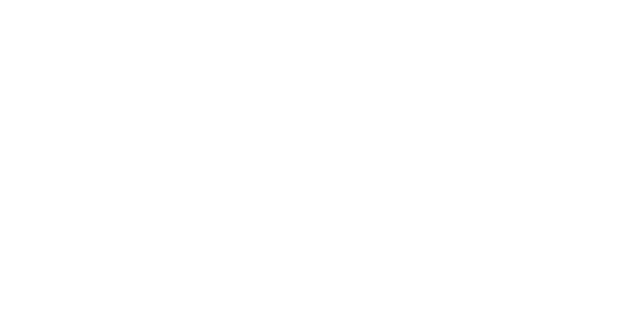
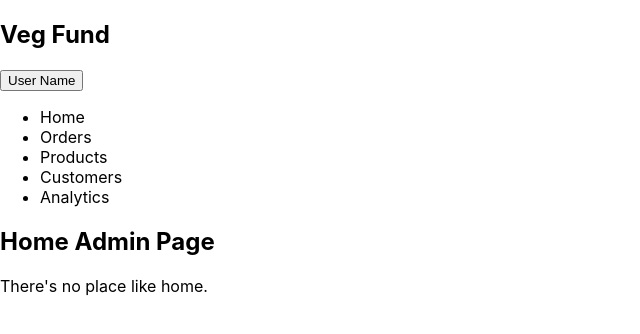
Before and after one commit to QuercusTaliare/productDemo, a React (Create React App) app: page / in a window 1280 px wide. Shown: the top 334 px of the page, without its empty margins (0-640 px from the left). Built offline with nearby package versions, Linux system fonts and the light colour scheme.

Commit message:
added Home, Header, MainNav, and Products components; setup some basic routing

```diff
--- a/src/App.js
+++ b/src/App.js
@@ -1,5 +1,11 @@
 import React, { Component } from 'react';
 import './App.css';
+import { BrowserRouter, Switch, Route } from 'react-router-dom';
+
+import Header from './components/Header';
+import MainNav from './components/MainNav';
+import Home from './components/Home';
+import Products from './components/Products';
 
 class App extends Component {
 
@@ -8,17 +14,26 @@
     return (
 
       <>
-        <header>
 
-        </header>
+        <Header />
 
         <main>
 
+          <MainNav />
+
+          <BrowserRouter>
+
+            <Switch>
+
+              <Route exact path="/" component={Home}></Route>
+              <Route path="/products" component={Products}></Route>
+
+            </Switch>
+
+
+          </BrowserRouter>
+
         </main>
-
-        <footer>
-
-        </footer>
 
       </>
 
--- /dev/null
+++ b/src/components/Header.js
@@ -0,0 +1,22 @@
+import React, { Component } from 'react';
+
+class Header extends Component {
+
+  render() {
+
+    return (
+      <header>
+
+        <section>
+          <h1>Veg Fund</h1>
+          <button>User Name</button>
+        </section>
+
+      </header>
+    )
+
+  }
+
+}
+
+export default Header;
--- /dev/null
+++ b/src/components/Home.js
@@ -0,0 +1,20 @@
+import React, { Component } from 'react';
+
+class Home extends Component {
+
+  render() {
+
+    return (
+
+      <section>
+        <h2>Home Admin Page</h2>
+        <p>There's no place like home.</p>
+      </section>
+
+    )
+
+  }
+
+}
+
+export default Home;
--- /dev/null
+++ b/src/components/MainNav.js
@@ -0,0 +1,25 @@
+import React, { Component } from 'react';
+
+class MainNav extends Component {
+
+  render() {
+
+    return (
+
+      <nav>
+        <ul>
+          <li>Home</li>
+          <li>Orders</li>
+          <li>Products</li>
+          <li>Customers</li>
+          <li>Analytics</li>
+        </ul>
+      </nav>
+
+    )
+
+  }
+
+}
+
+export default MainNav;
--- /dev/null
+++ b/src/components/Products.js
@@ -0,0 +1,17 @@
+import React, { Component } from 'react';
+
+class Products extends Component {
+
+  render() {
+
+    return (
+
+      <h2>Products</h2>
+
+    )
+
+  }
+
+}
+
+export default Products;
```
Also changed, not shown: src/components/ProductsPage.js (added, +35 -0 lines), src/components/Router.js (+7 -5 lines).
